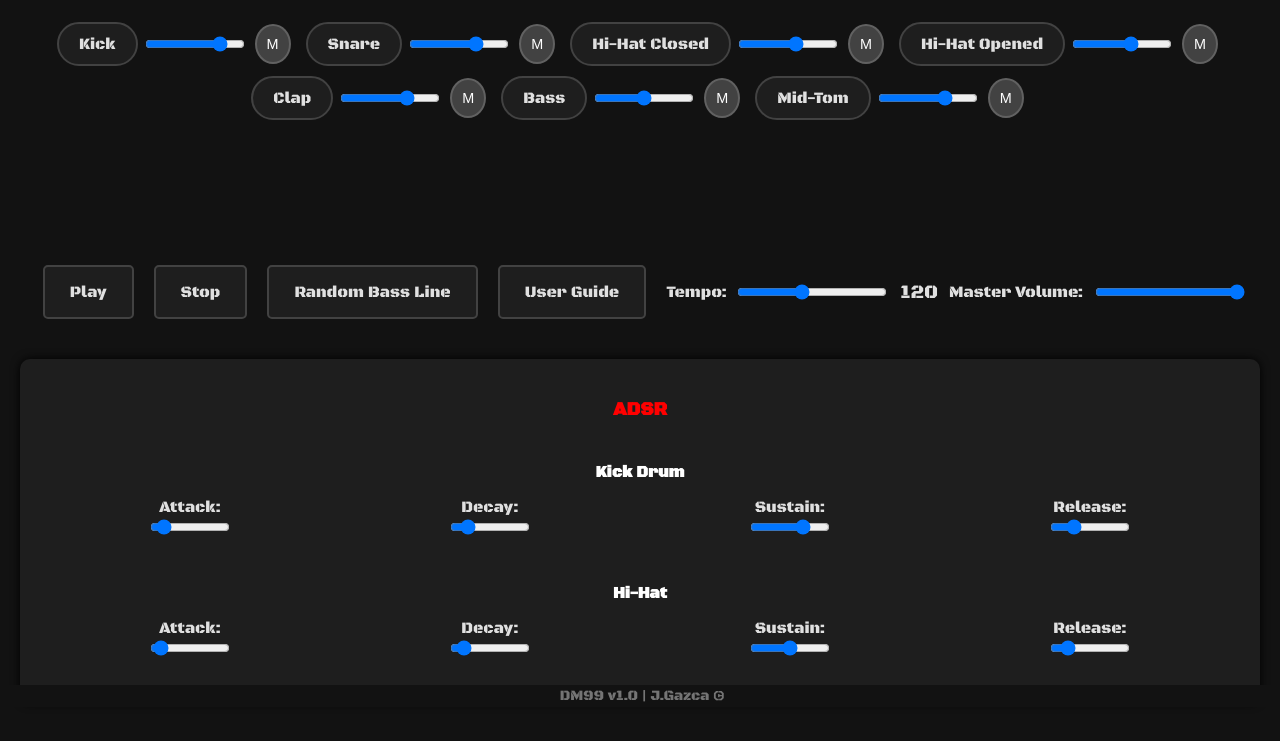
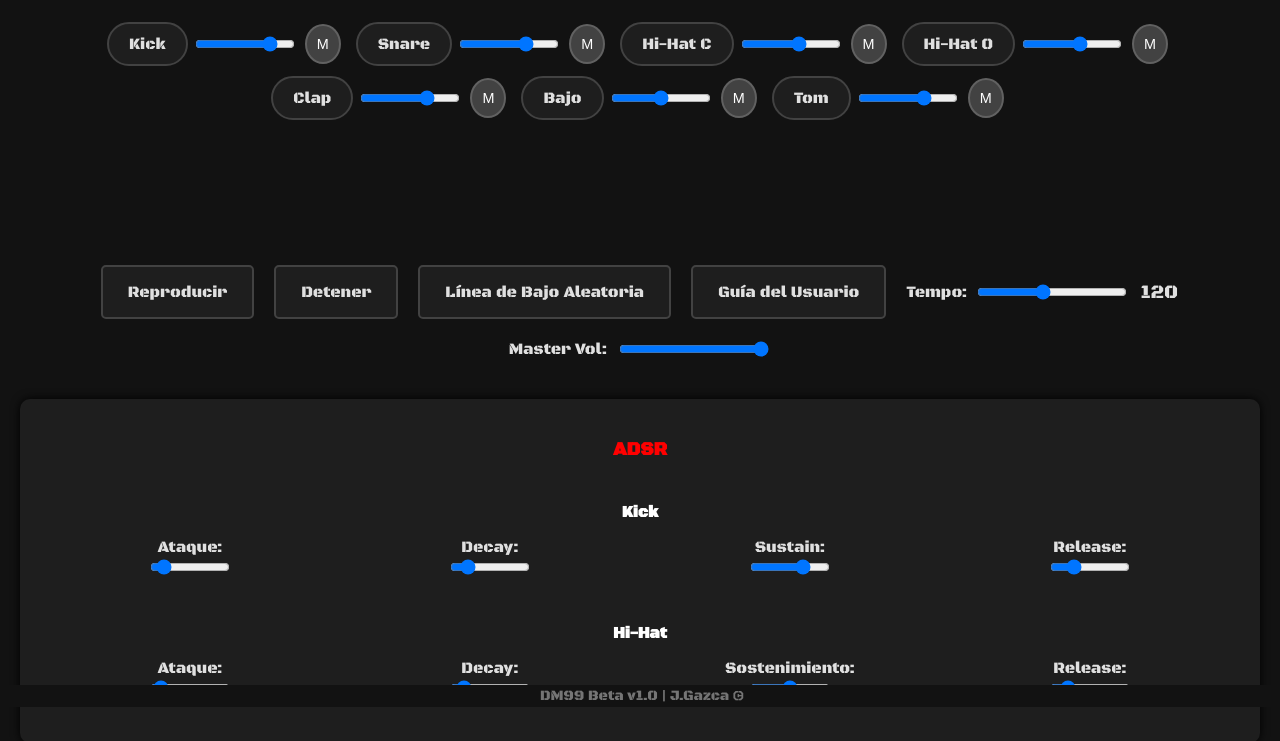
Before and after one commit to jgazcagtz/DM99, a plain HTML site: page index.html in a window 1280 px wide. Shown: the part 93-834 px from the top of the page. Drawn offline with Linux system fonts and the light colour scheme; no server answers.

Commit message:
Update index.html

```diff
--- a/index.html
+++ b/index.html
@@ -1,19 +1,19 @@
-<html lang="en">
+<html lang="es">
 <head>
     <meta charset="UTF-8">
     <title>DM99</title>
     <link rel="preconnect" href="https://fonts.googleapis.com">
     <link rel="preconnect" href="https://fonts.gstatic.com" crossorigin>
     <link href="https://fonts.googleapis.com/css2?family=Black+Ops+One&display=swap" rel="stylesheet">
-    <!-- Link to External CSS -->
+    <!-- Enlace a CSS Externo -->
     <link rel="stylesheet" href="styles.css">
 </head>
 <body>
     <div id="title">DM99</div>
 
-    <!-- Instrument Selector -->
+    <!-- Selector de Instrumentos -->
     <div class="instrument-selector">
-        <!-- Instrument Buttons with Mute and Volume -->
+        <!-- Botones de Instrumentos con Silencio y Volumen -->
         <div class="instrument-container">
             <button class="instrument-button" data-instrument="kick">Kick</button>
             <input type="range" class="volume-slider" data-instrument="kick" min="0" max="1" step="0.01" value="0.8">
@@ -25,12 +25,12 @@
             <button class="mute-button" data-instrument="snare">M</button>
         </div>
         <div class="instrument-container">
-            <button class="instrument-button" data-instrument="hihatClosed">Hi-Hat Closed</button>
+            <button class="instrument-button" data-instrument="hihatClosed">Hi-Hat C</button>
             <input type="range" class="volume-slider" data-instrument="hihatClosed" min="0" max="1" step="0.01" value="0.6">
             <button class="mute-button" data-instrument="hihatClosed">M</button>
         </div>
         <div class="instrument-container">
-            <button class="instrument-button" data-instrument="hihatOpened">Hi-Hat Opened</button>
+            <button class="instrument-button" data-instrument="hihatOpened">Hi-Hat O</button>
             <input type="range" class="volume-slider" data-instrument="hihatOpened" min="0" max="1" step="0.01" value="0.6">
             <button class="mute-button" data-instrument="hihatOpened">M</button>
         </div>
@@ -40,45 +40,45 @@
             <button class="mute-button" data-instrument="clap">M</button>
         </div>
         <div class="instrument-container">
-            <button class="instrument-button" data-instrument="bassSynth">Bass</button>
+            <button class="instrument-button" data-instrument="bassSynth">Bajo</button>
             <input type="range" class="volume-slider" data-instrument="bassSynth" min="0" max="1" step="0.01" value="0.5">
             <button class="mute-button" data-instrument="bassSynth">M</button>
         </div>
         <div class="instrument-container">
-            <button class="instrument-button" data-instrument="midTom">Mid-Tom</button>
+            <button class="instrument-button" data-instrument="midTom">Tom</button>
             <input type="range" class="volume-slider" data-instrument="midTom" min="0" max="1" step="0.01" value="0.7">
             <button class="mute-button" data-instrument="midTom">M</button>
         </div>
     </div>
 
-    <!-- Drum Machine -->
+    <!-- Máquina de Ritmos -->
     <div id="drum-machine">
-        <!-- Pads will be generated dynamically -->
+        <!-- Los pads serán generados dinámicamente -->
     </div>
 
-    <!-- Controls -->
+    <!-- Controles -->
     <div id="controls">
-        <button id="play" class="control-button">Play</button>
-        <button id="stop" class="control-button">Stop</button>
-        <button id="random-bass" class="control-button">Random Bass Line</button>
-        <button id="show-instructions" class="control-button">User Guide</button>
+        <button id="play" class="control-button">Reproducir</button>
+        <button id="stop" class="control-button">Detener</button>
+        <button id="random-bass" class="control-button">Línea de Bajo Aleatoria</button>
+        <button id="show-instructions" class="control-button">Guía del Usuario</button>
         <div id="tempo-container">
             <label for="tempo">Tempo:</label>
             <input type="range" id="tempo" min="60" max="200" value="120">
             <div id="bpm-display">120</div>
         </div>
         <div id="master-volume-container">
-            <label for="master-volume">Master Volume:</label>
+            <label for="master-volume">Master Vol:</label>
             <input type="range" id="master-volume" min="0" max="1" step="0.01" value="1">
         </div>
     </div>
 
-    <!-- ADSR Controls -->
+    <!-- Controles ADSR -->
     <div id="adsr-controls">
         <h3>ADSR</h3>
         <div class="adsr-instrument">
-            <h4>Kick Drum</h4>
-            <label>Attack:
+            <h4>Kick</h4>
+            <label>Ataque:
                 <input type="range" class="adsr-slider" data-instrument="kick" data-param="attack" min="0" max="1" step="0.01" value="0.1">
             </label>
             <label>Decay:
@@ -93,53 +93,51 @@
         </div>
         <div class="adsr-instrument">
             <h4>Hi-Hat</h4>
-            <label>Attack:
+            <label>Ataque:
                 <input type="range" class="adsr-slider" data-instrument="hihatClosed" data-param="attack" min="0" max="1" step="0.01" value="0.05">
             </label>
             <label>Decay:
                 <input type="range" class="adsr-slider" data-instrument="hihatClosed" data-param="decay" min="0" max="2" step="0.01" value="0.2">
             </label>
-            <label>Sustain:
+            <label>Sostenimiento:
                 <input type="range" class="adsr-slider" data-instrument="hihatClosed" data-param="sustain" min="0" max="1" step="0.01" value="0.5">
             </label>
             <label>Release:
                 <input type="range" class="adsr-slider" data-instrument="hihatClosed" data-param="release" min="0" max="2" step="0.01" value="0.3">
             </label>
         </div>
-        <!-- Removed ADSR Controls for Bass Synth -->
+        <!-- Se han eliminado los Controles ADSR para el Sintetizador de Bajo -->
     </div>
 
-    <!-- Instructions Modal -->
+    <!-- Modal de Instrucciones -->
     <div id="modal">
         <div id="modal-content">
             <button id="close-modal">&times;</button>
-            <h2>User Guide</h2>
+            <h2>Guía del Usuario</h2>
 
             <ul>
-                <li>Select an instrument by clicking on its name.</li>
-                <li>Click on the pads to activate or deactivate steps for that instrument.</li>
-                <li>For the Bass Synth, adjust the pitch of each step using the knob that appears on active pads.</li>
-                <li>Use the mute button (M) and volume sliders next to each instrument to control sound levels.</li>
-                <li>Adjust the tempo using the slider under 'Tempo'.</li>
-                <li>Adjust the master volume using the 'Master Volume' slider.</li>
-                <li>Use the ADSR controls to shape the sound of the Kick Drum and Hi-Hat.</li>
-                <li>Click 'Play' to start the sequence and 'Stop' to halt it.</li>
-                <li>You can use 'Random Bass Line' to generate a random 16-step bass sequence.</li>
-
+                <li>Selecciona un instrumento.</li>
+                <li>Selecciona los pads para activar o desactivar pasos para ese instrumento.</li>
+                <li>Para el Bajo, ajusta el tono de cada paso usando el botón que aparece en los pads activos.</li>
+                <li>Usa el botón de silencio (M) y los deslizadores de volumen junto a cada instrumento para controlar los niveles de sonido.</li>
+                <li>Ajusta el tempo usando el control deslizante debajo de 'Tempo'.</li>
+                <li>Ajusta el volumen maestro usando el control deslizante de 'Master Vol'.</li>
+                <li>Usa los controles ADSR para moldear el sonido del Kick y el Hi-Hat.</li>
+                <li>Haz clic en 'Reproducir' para iniciar la secuencia y en 'Detener' para detenerla.</li>
+                <li>Puedes usar 'Línea de Bajo Aleatoria' para generar una secuencia de bajo aleatoria de 16 pasos.</li>
             </ul>
 
         </div>
     </div>
 
-    <!-- Footer -->
-    <footer>
-    DM99 v1.0 | J.Gazca &copy; <span id="current-year"></span>
+    <!-- Pie de Página -->
+        <footer>
+    DM99 Beta v1.0 | J.Gazca &copy; <span id="current-year"></span>
 </footer>
 
-
-    <!-- Include NexusUI Library for Knob Control -->
+    <!-- Incluir la Biblioteca NexusUI para el Control de Knob -->
     <script src="https://cdn.jsdelivr.net/npm/nexusui@2.0.1/dist/NexusUI.min.js"></script>
-    <!-- Link to External JavaScript -->
+    <!-- Enlace a JavaScript Externo -->
     <script src="script.js"></script>
 </body>
 </html>
```
